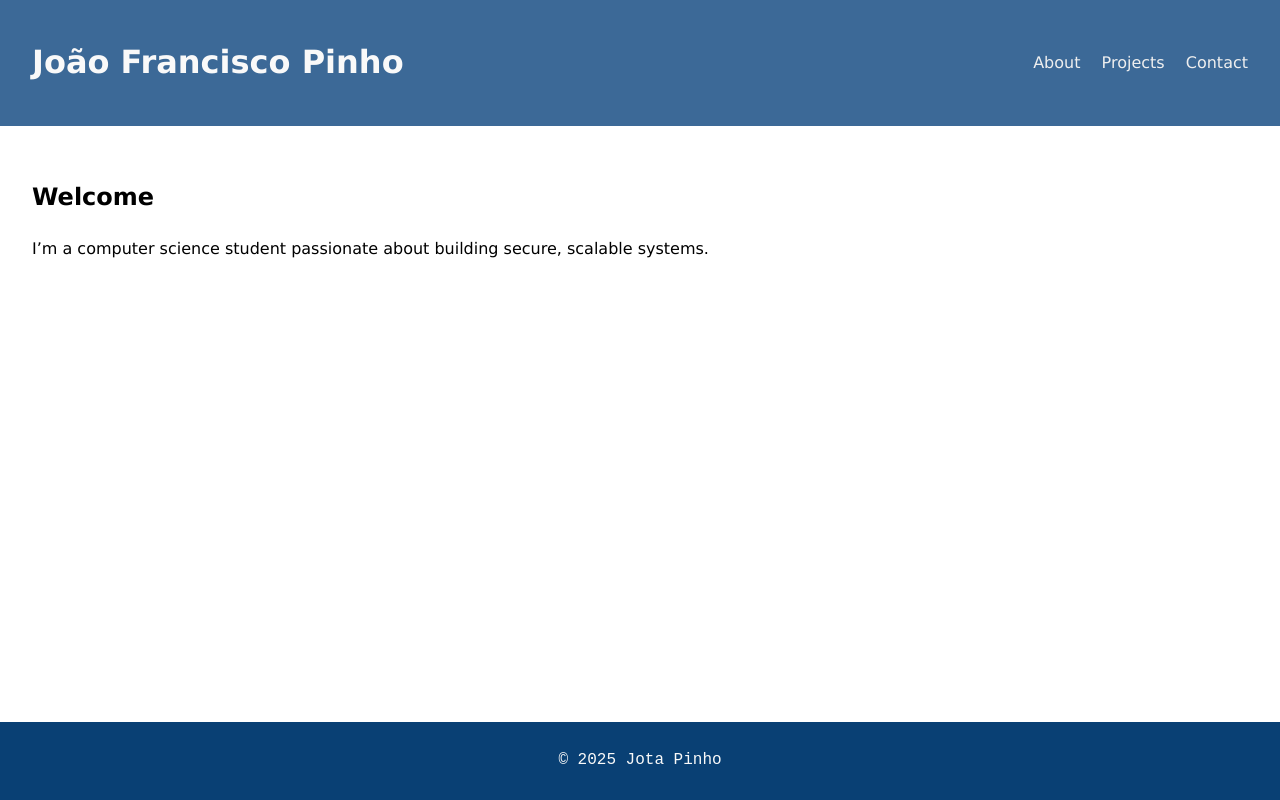
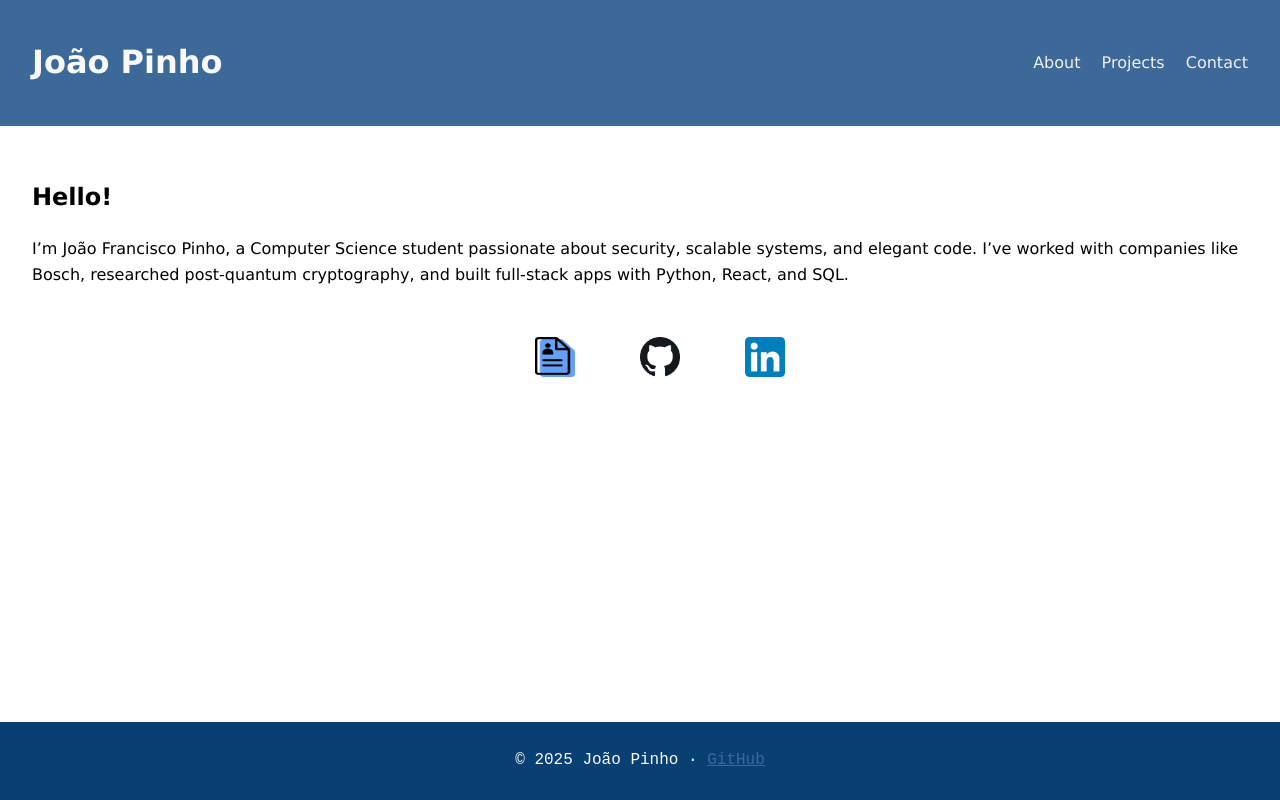
Before and after one commit to jotaefepinho/jotaefepinho.github.io, a plain HTML site: page index.html in a window 1280 px wide. Drawn offline with Linux system fonts and the light colour scheme.

Commit message:
update home page

```diff
--- a/index.html
+++ b/index.html
@@ -1,13 +1,14 @@
 <!DOCTYPE html>
 <html lang="en">
 <head>
-  <meta charset="UTF-8">
-  <title>Jota Pinho | Software Engineer</title>
-  <link rel="stylesheet" href="assets/css/style.css">
+  <meta charset="UTF-8" />
+  <meta name="viewport" content="width=device-width, initial-scale=1.0"/>
+  <title>João Francisco Pinho | Software Engineer</title>
+  <link rel="stylesheet" href="assets/css/style.css" />
 </head>
 <body>
   <header>
-    <h1>João Francisco Pinho</h1>
+    <h1>João Pinho</h1>
     <nav>
       <a href="about.html">About</a>
       <a href="projects.html">Projects</a>
@@ -16,12 +17,26 @@
   </header>
 
   <main>
-    <h2>Welcome</h2>
-    <p>I’m a computer science student passionate about building secure, scalable systems.</p>
+    <section id="intro">
+      <h2>Hello!</h2>
+      <p>
+        I’m João Francisco Pinho, a Computer Science student passionate about security,
+        scalable systems, and elegant code. I’ve worked with companies like Bosch,
+        researched post-quantum cryptography, and built full-stack apps with Python, React, and SQL.
+      </p>
+    </section>
+
+    <section id="links" class="center">
+      <ul>
+        <a href="assets/cv.pdf"><li><img class="icon" src="./assets/images/cv.png"/></li></a>
+        <a href="https://github.com/jotaefepinho"><li><img class="icon" src="./assets/images/github.png"/></li></a>
+        <a href="https://www.linkedin.com/in/joaofranciscopinho/"><li><img class="icon" src="./assets/images/linkedin.png"/></li></a>
+      </ul>
+    </section>
   </main>
 
   <footer>
-    <p>© 2025 Jota Pinho</p>
+    <p>© 2025 João Pinho · <a href="https://github.com/jotaefepinho" target="_blank">GitHub</a></p>
   </footer>
 </body>
 </html>
```
